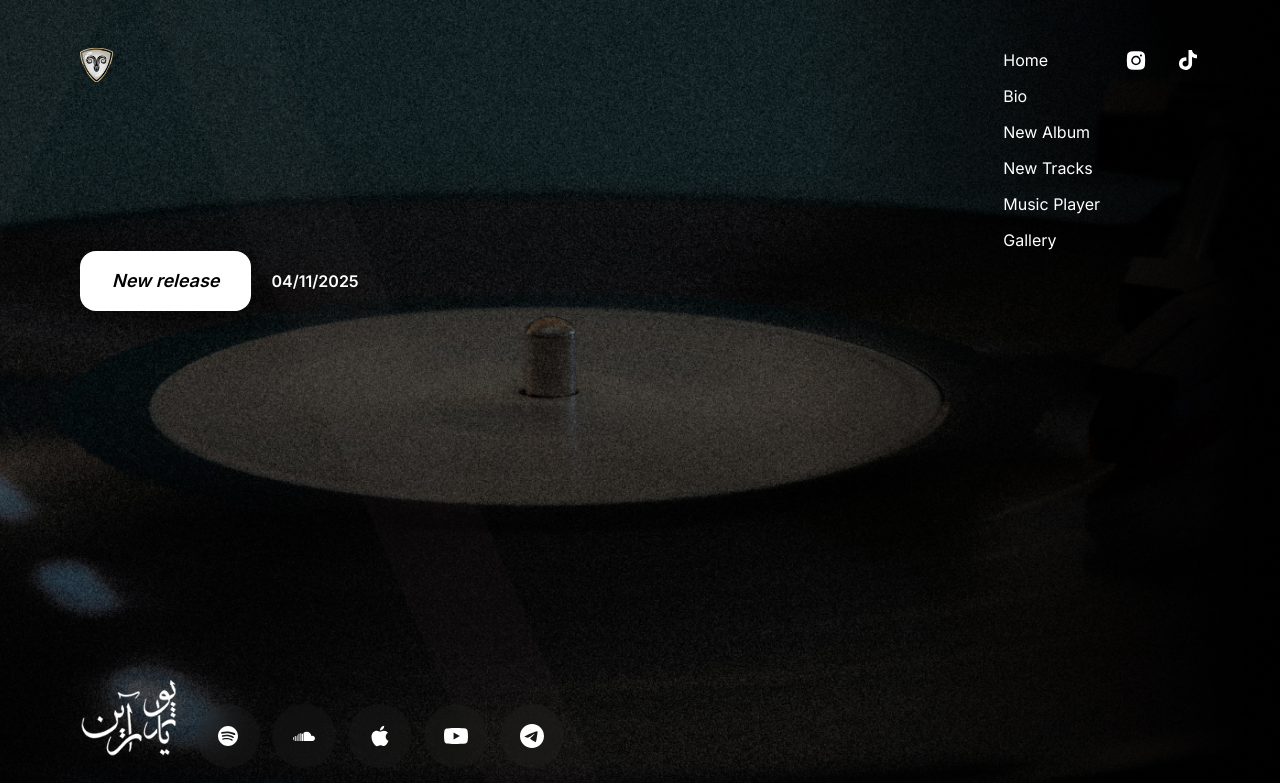
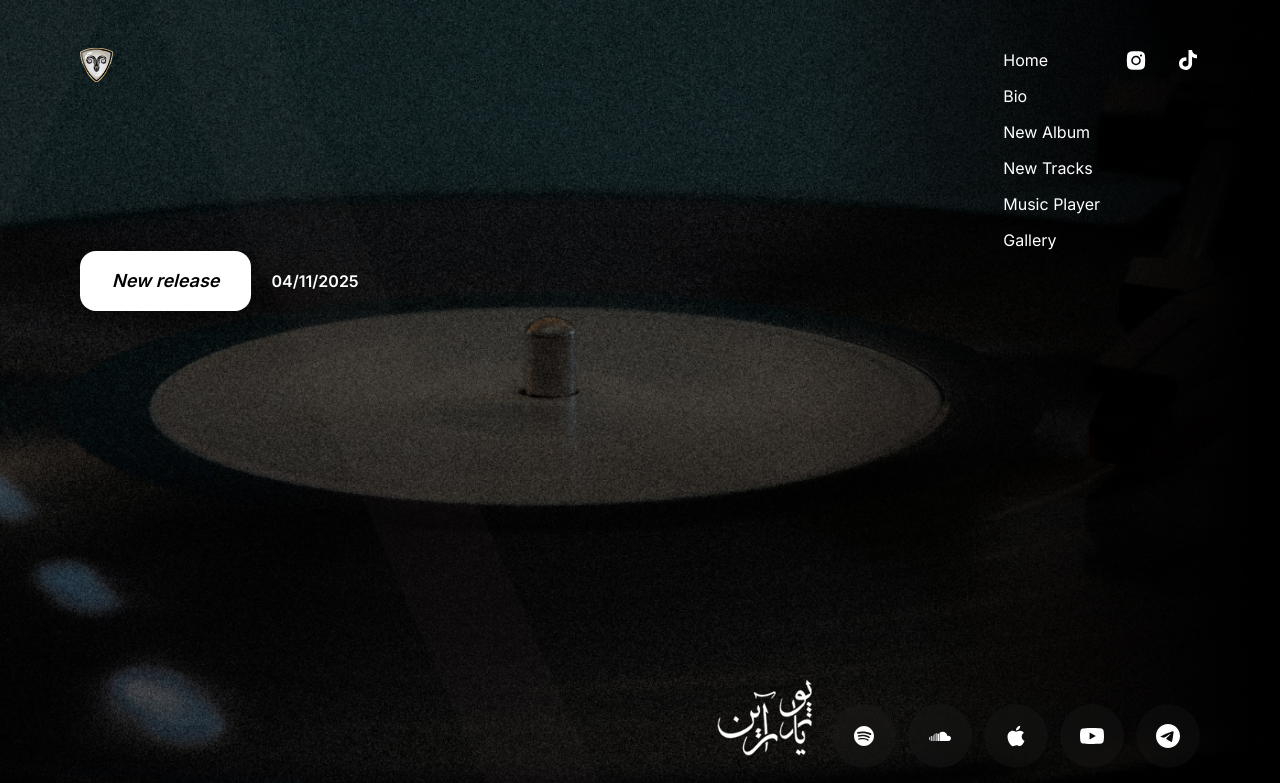
Before and after one commit to MiladDevarts/ahir-yousefi, a Next.js app: page / in a window 1280 px wide. Shown: the top 783 px of the page. Built offline with nearby package versions, Linux system fonts and the light colour scheme; a web font is replaced by a local one.

Commit message:
fix: change typ layout ib both mobile & desktop

```diff
--- a/components/Sections/Hero/index.tsx
+++ b/components/Sections/Hero/index.tsx
@@ -42,9 +42,8 @@ const Hero = () => {
         </span>
       </div>
 
-      <div className="flex gap-4 lg:flex-row flex-col items-end lg:items-center">
+      <div className="flex gap-4 lg:flex-row flex-col items-end justify-end lg:items-center">
         <Image src={Typo} alt="p91" className="" width={100} />
-
         <div className="flex gap-3 justify-end items-center mt-10 overflow-hidden">
           <Link
             data-aos="zoom-out"
```
